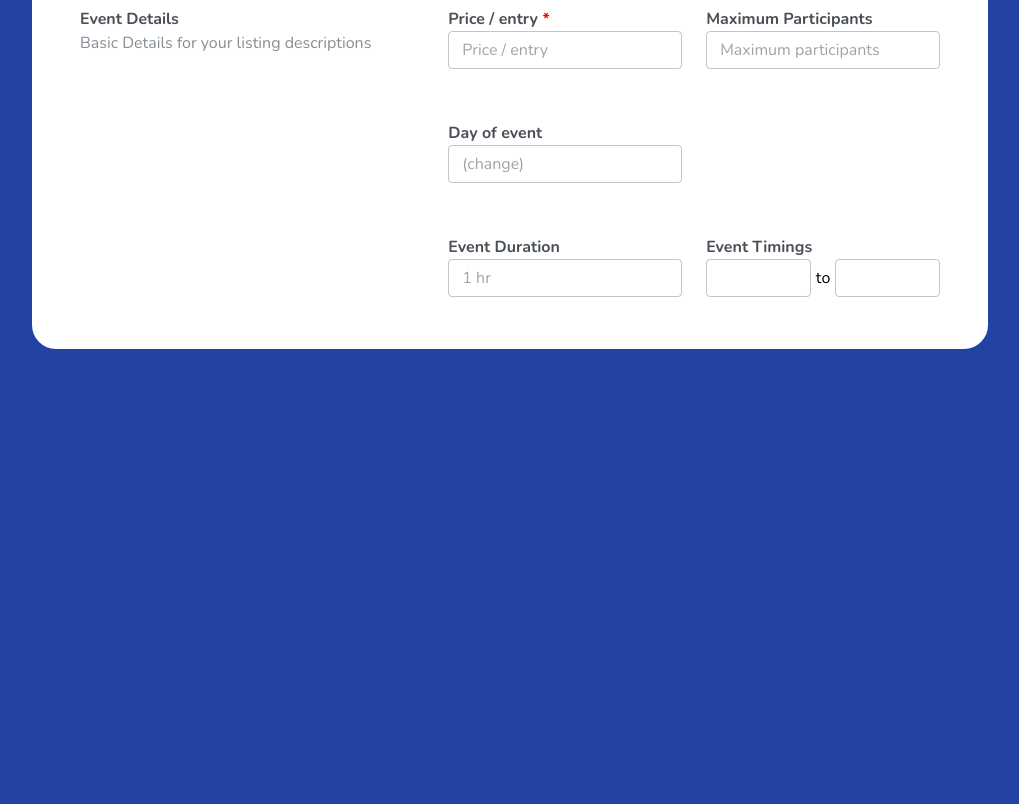
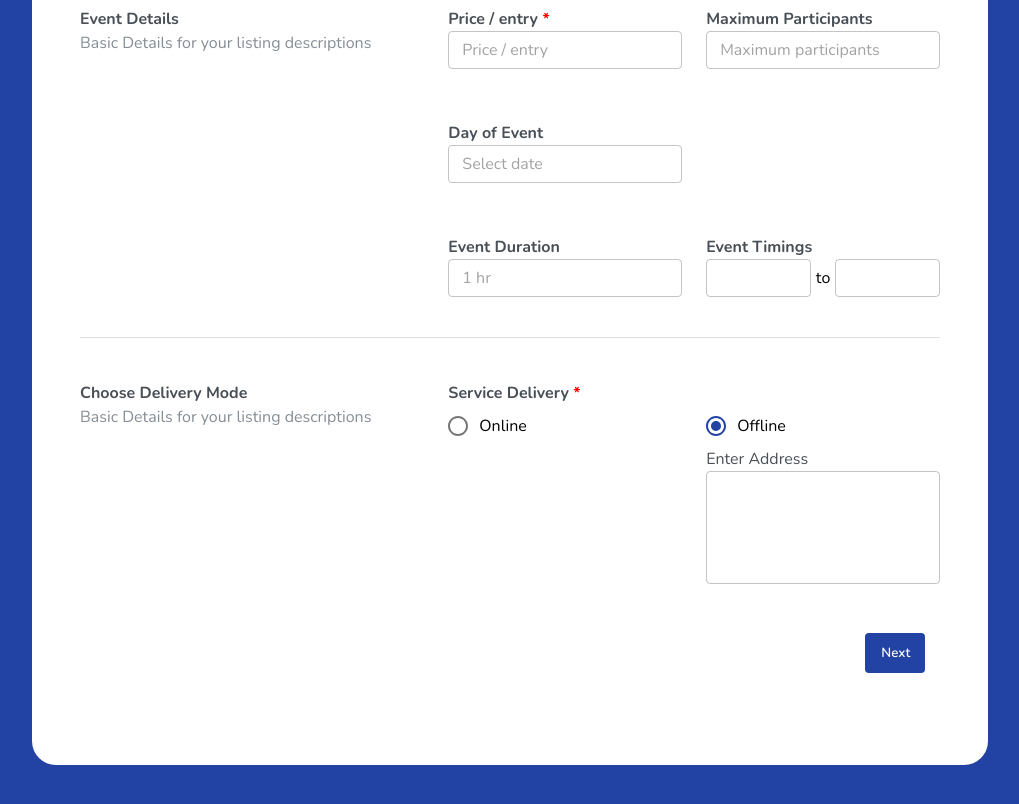
Before and after one commit to Sarthakbh321/BellyMelly-task, a React (Create React App) app: page / in a window 1280 px wide. Shown: the part 1280-2084 px from the top of the page, without its empty margins (228-1247 px from the left). Before the commit the page ends 1671 px from the top, so only its background shows below. Built offline with nearby package versions, Linux system fonts and the light colour scheme.

Commit message:
delivery form done

```diff
--- /dev/null
+++ b/src/components/FormSections/Delivery/Delivery.js
@@ -0,0 +1,76 @@
+import {
+	FormControl,
+	FormControlLabel,
+	Grid,
+	Radio,
+	RadioGroup,
+	TextField,
+	Typography,
+} from "@material-ui/core";
+import React from "react";
+import ActionButton from "../../ActionButton/ActionButton";
+import styles from "./Delivery.module.css";
+
+const Delivery = () => {
+	return (
+		<div className={styles.delivery_form_div}>
+			<Grid container spacing={3}>
+				<Grid item sm={12} md={5}>
+					<Typography variant="body1" className={styles.field_header}>
+						Choose Delivery Mode
+					</Typography>
+					<Typography variant="body1" style={{ color: "#858D95" }}>
+						Basic Details for your listing descriptions
+					</Typography>
+				</Grid>
+				<Grid item sm={12} md={7}>
+					<Typography variant="body1" className={styles.field_header}>
+						Service Delivery
+						<span style={{ color: "red" }}>{" * "}</span>
+					</Typography>
+					<FormControl component="fieldset" style={{ width: "100%" }}>
+						<RadioGroup
+							aria-label="event_type"
+							name="event_type"
+							value="offline"
+						>
+							<Grid container spacing={3}>
+								<Grid item xs={6}>
+									<FormControlLabel
+										value="online"
+										control={<Radio color="primary" />}
+										label="Online"
+									/>
+								</Grid>
+								<Grid item xs={6}>
+									<FormControlLabel
+										value="offline"
+										control={<Radio color="primary" />}
+										label="Offline"
+									/>
+									<Typography
+										variant="body1"
+										style={{ color: "#484F56" }}
+									>
+										Enter Address
+									</Typography>
+									<TextField
+										multiline
+										rows={4}
+										variant="outlined"
+										style={{ width: "100%" }}
+									/>
+								</Grid>
+							</Grid>
+						</RadioGroup>
+					</FormControl>
+					<div className={styles.btn_div}>
+						<ActionButton primary text="Next" />
+					</div>
+				</Grid>
+			</Grid>
+		</div>
+	);
+};
+
+export default Delivery;
--- /dev/null
+++ b/src/components/FormSections/Delivery/Delivery.module.css
@@ -0,0 +1,16 @@
+.field_header {
+	font-weight: bold !important;
+	color: #484F56;
+	margin-bottom: 10px;
+}
+
+.delivery_form_div {
+	padding: 5% 0;
+}
+
+.btn_div {
+	padding: 10% 0;
+	display: flex;
+	align-items: center;
+	justify-content: flex-end;
+}
--- a/src/components/FormSections/EventDetails/EventDetails.js
+++ b/src/components/FormSections/EventDetails/EventDetails.js
@@ -48,9 +48,9 @@ const EventDetails = () => {
 									variant="body1"
 									className={styles.field_header}
 								>
-									Day of event{" "}
+									Day of Event{" "}
 								</Typography>
-								<InputField placeholder="(change)" />
+								<InputField placeholder="Select date" />
 							</Grid>
 						</Grid>
 					</div>
--- a/src/components/FormSections/OneTimeForm.js
+++ b/src/components/FormSections/OneTimeForm.js
@@ -1,11 +1,14 @@
-import { Container } from "@material-ui/core";
+import { Container, Divider } from "@material-ui/core";
 import React from "react";
+import Delivery from "./Delivery/Delivery";
 import EventDetails from "./EventDetails/EventDetails";
 
 const OneTimeForm = () => {
 	return (
 		<Container>
 			<EventDetails />
+			<Divider />
+			<Delivery />
 		</Container>
 	);
 };
--- a/src/components/InputField/InputField.js
+++ b/src/components/InputField/InputField.js
@@ -2,12 +2,14 @@
 import { TextField } from "@material-ui/core";
 import React from "react";
 
-const InputField = ({ placeholder }) => {
+const InputField = ({ placeholder, area }) => {
 	return (
 		<TextField
 			variant="outlined"
 			placeholder={placeholder}
 			className="input_field"
+			multiline={area}
+			rows={4}
 		/>
 	);
 };
```
